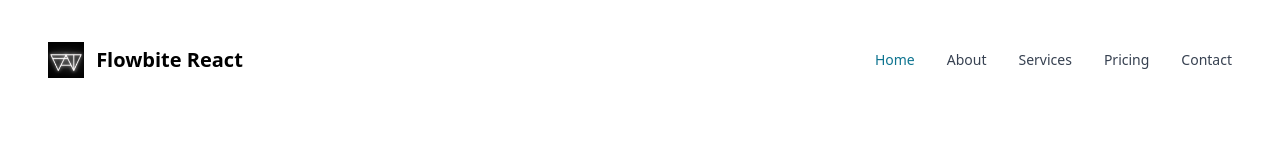
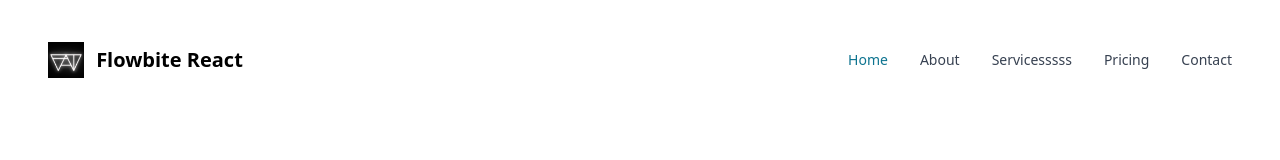
Before and after one commit to AkmaldanKamu/wafari-v2, a React (Vite) app: page / in a window 1280 px wide. Shown: the top 160 px of the page. Built offline with nearby package versions, Linux system fonts and the light colour scheme.

Commit message:
new : navbar

```diff
--- a/src/components/Navbar.jsx
+++ b/src/components/Navbar.jsx
@@ -15,7 +15,7 @@ function Navbars() {
         <Navbar.Link href="#">
           About
         </Navbar.Link>
-        <Navbar.Link href="#">Services</Navbar.Link>
+        <Navbar.Link href="#">Servicesssss</Navbar.Link>
         <Navbar.Link href="#">Pricing</Navbar.Link>
         <Navbar.Link href="#">Contact</Navbar.Link>
       </Navbar.Collapse>
```
